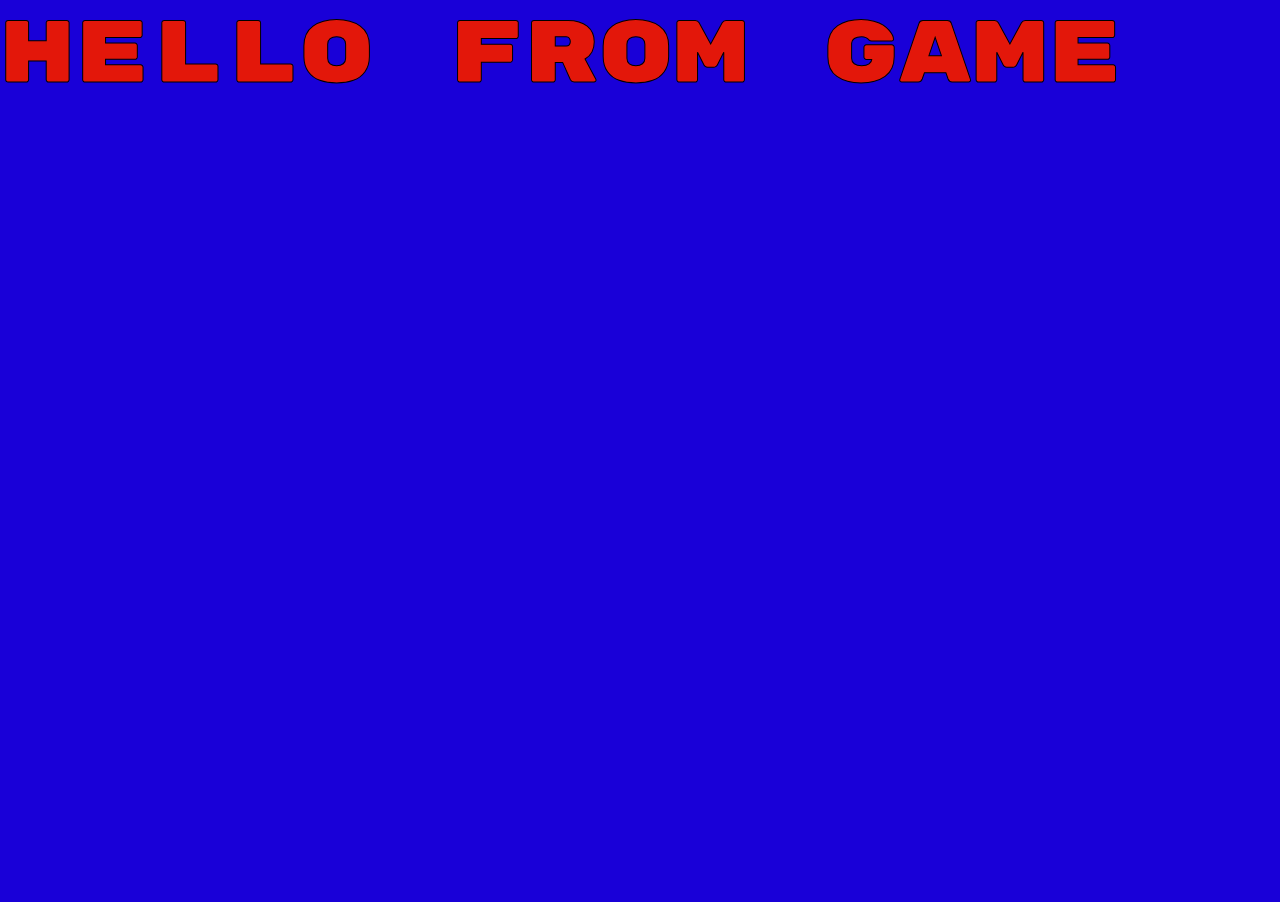
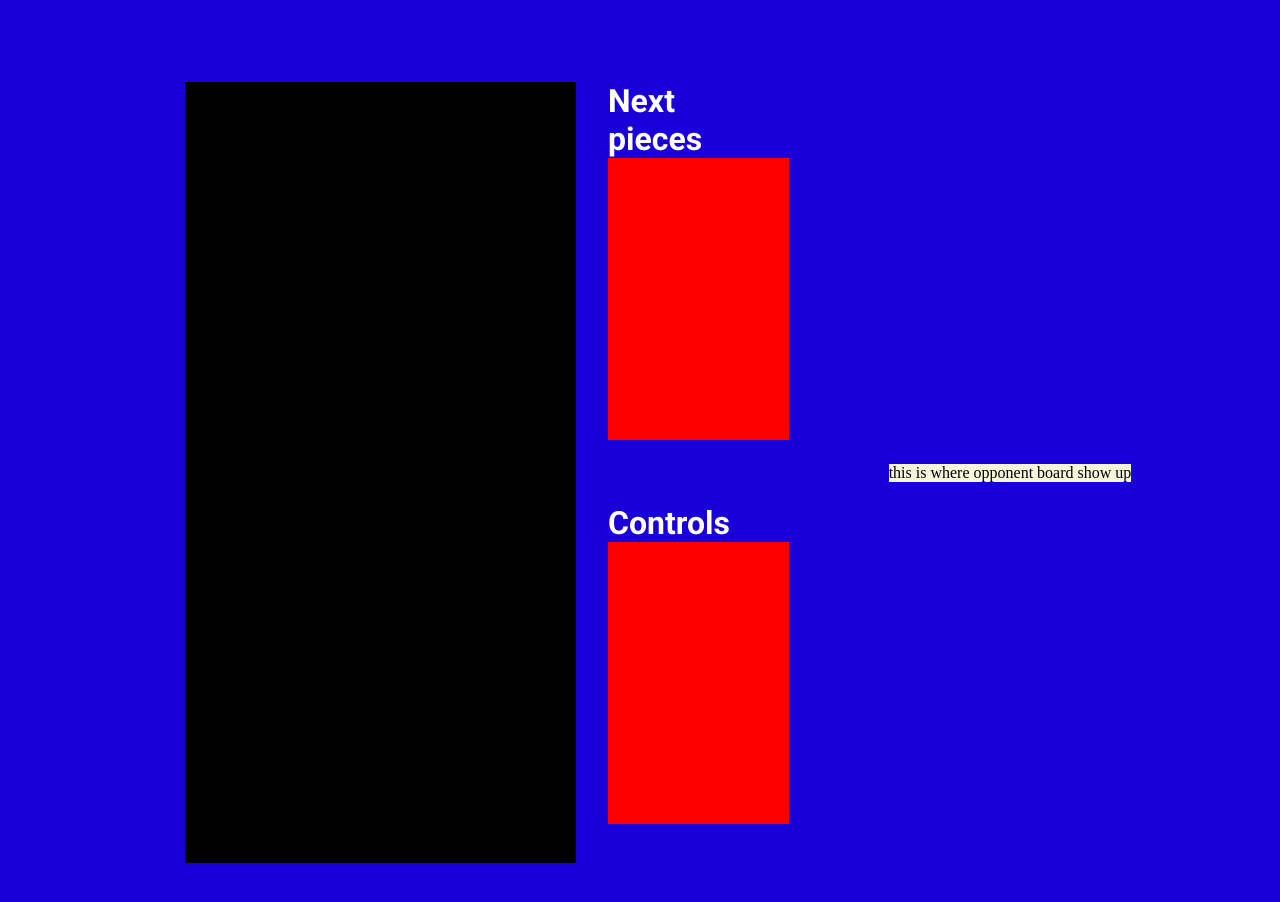
Before and after one commit to macrespo42/red-tetris, a React (Vite) app in the folder client/: page /1/1 in a window 1280 px wide. Shown: the top 902 px of the page. Before the commit the page ends 800 px from the top, so only its background shows below. Built offline with nearby package versions, Linux system fonts and the light colour scheme.

Commit message:
feat: grid design of Game View

```diff
--- a/client/src/components/Game.jsx
+++ b/client/src/components/Game.jsx
@@ -1,5 +1,17 @@
+import "../styles/Game.css";
 const Game = () => {
-  return <h1>Hello from game</h1>;
+  return (<div className="gameView">
+    <div className="gameBoard"></div>
+    <div className="gameSideInfos">
+      <h2>Next pieces</h2>
+      <div className="nextPieces"></div>
+      <h2>Controls</h2>
+      <div className="controls"></div>
+    </div>
+    <div className="opponentBoards">
+      this is where opponent board show up
+    </div>
+  </div>);
 };
 
 export default Game;
--- /dev/null
+++ b/client/src/styles/Game.css
@@ -0,0 +1,50 @@
+.gameView {
+	display: grid;
+	grid-template-columns: 45% 100px 1fr;
+	grid-template-rows: 50px 1fr 1fr 100px;
+	gap: 32px;
+	justify-items: center;
+	align-items: center;
+}
+
+.gameBoard {
+	width: 391px;
+	height: 781px;
+	background-color: black;
+	grid-column: 1 / 2;
+	grid-row: 2 / 4;
+	color: white;
+	justify-self: end;
+}
+
+.gameSideInfos {
+	grid-column: 2 / 3;
+	grid-row: 2 / 4;
+	justify-self: stretch;
+	align-self: self-start;
+}
+
+.gameSideInfos .nextPieces {
+	width: 181px;
+	height: 282px;
+	background-color: red;
+	margin-bottom: 64px;
+}
+
+.gameSideInfos .controls {
+	width: 181px;
+	height: 282px;
+	background-color: red;
+}
+
+.opponentBoards {
+	background-color: beige;
+	grid-column: 3 / 4;
+	grid-row: 2 / 4;
+}
+
+.opponentBoards .opponent {
+	width: 100%;
+	height: 282;
+	margin-bottom: 64px;
+}
--- a/client/src/styles/style.css
+++ b/client/src/styles/style.css
@@ -26,6 +26,13 @@ h1 {
 	font-style: normal;
 }
 
+h2 {
+	font-family: "Roboto", serif;
+	color: #FFF;
+	font-weight: bold;
+	font-size: 32px;
+}
+
 p {
 	font-family: "Roboto", serif;
 	font-weight: 400;
```
